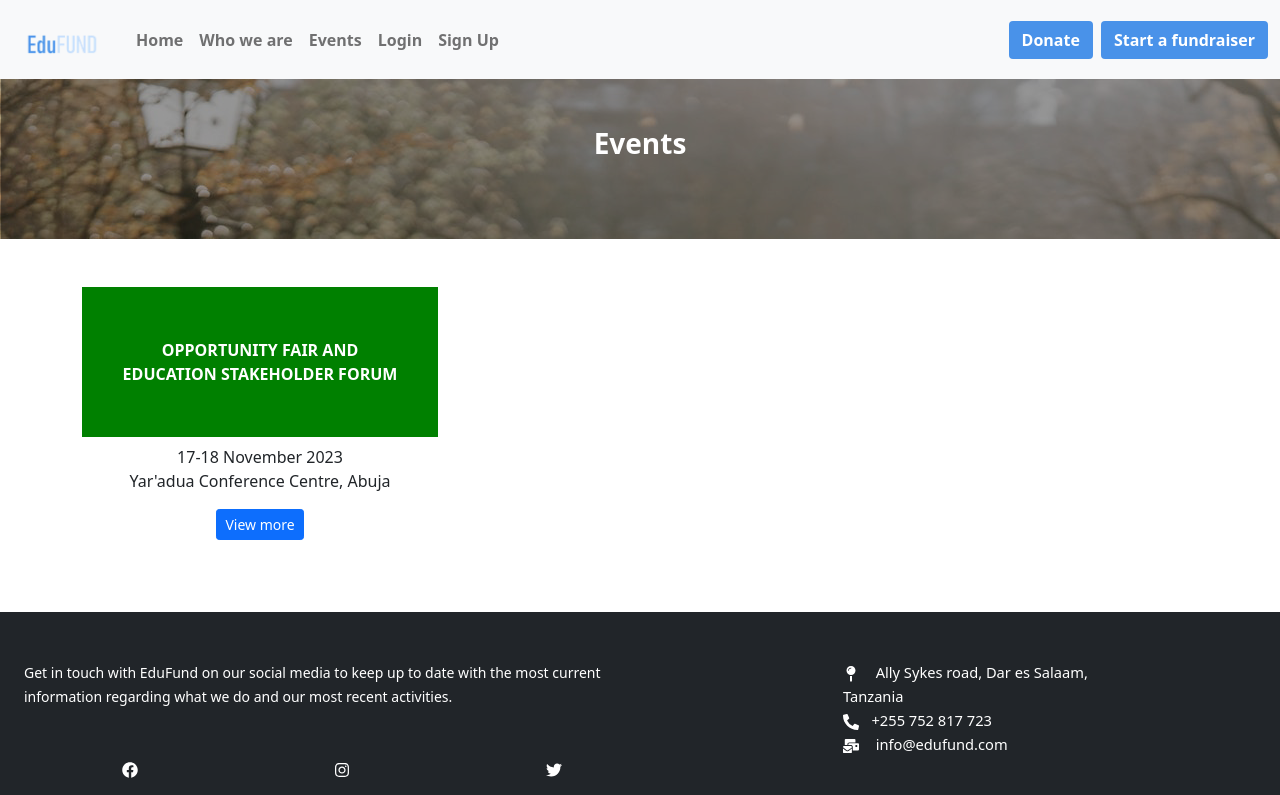
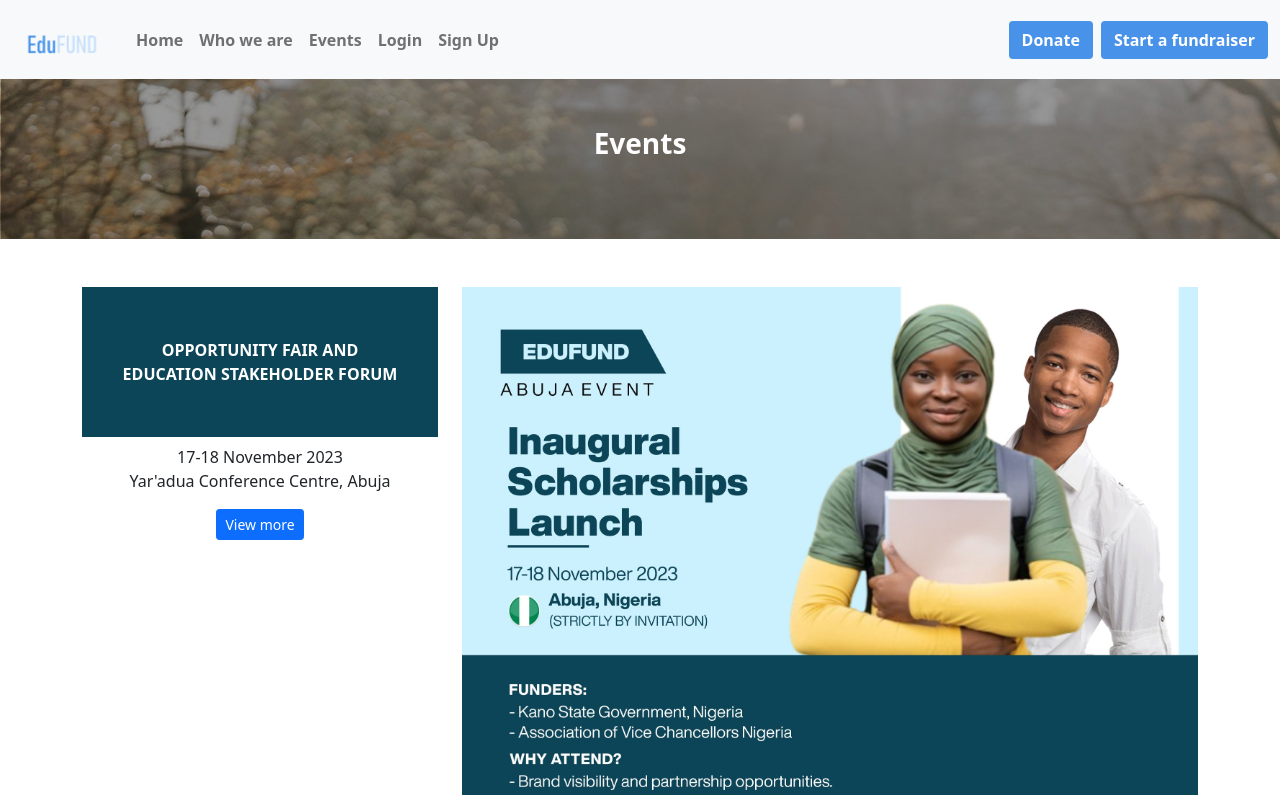
Before and after one commit to kevinmisigaro/edufund-react, a React (Create React App) app: page /events in a window 1280 px wide. Shown: the top 795 px of the page. Built offline with nearby package versions, Linux system fonts and the light colour scheme.

Commit message:
updates to events page

```diff
--- a/src/public/Event.js
+++ b/src/public/Event.js
@@ -3,6 +3,7 @@
 import NavigationBar from "./components/NavigationBar";
 import Footer from "./Footer";
 import EventCard from "./components/EventCard";
+import greenImg from "../assets/img/greenearth.jpeg";
 
 export default function Events() {
   return (
@@ -29,6 +30,10 @@
             location=" Yar'adua Conference Centre, Abuja"
             link="/events/greenview"
           />
+
+          <div className="col-md-8">
+            <img src={greenImg} alt=".." className="img-fluid" />
+          </div>
         </div>
       </div>
       <Footer />
--- a/src/public/components/EventCard.js
+++ b/src/public/components/EventCard.js
@@ -9,7 +9,7 @@
       <div
         style={{
           height: "150px",
-          backgroundColor: "green",
+          backgroundColor: "#0c4558",
           color: "white",
           textAlign: "center",
           display: "flex",
--- a/src/public/events/GreenEarth.js
+++ b/src/public/events/GreenEarth.js
@@ -27,8 +27,16 @@
           </p>
         </div>
       </div>
-      <div className="container py-5 text-left">
-        <p>
+      <div className="container py-5">
+
+
+        <div
+          style={{
+            textAlign: "left",
+          }}
+        >
+
+<p>
           A unique and exclusive opportunity for UK institutions to participate
           in the launch of our inaugural scholarships and to engage with key
           stakeholders including vice-chancellors and West African First Ladies.
@@ -77,11 +85,6 @@
           Expected dignitaries:
         </h6>
 
-        <div
-          style={{
-            textAlign: "left",
-          }}
-        >
           <p>List of some Dignitaries:</p>
           <ul>
             <li>Governors and first ladies of 36 states</li>
```
Also changed, not shown: src/assets/img/greenearth.jpeg (added).
